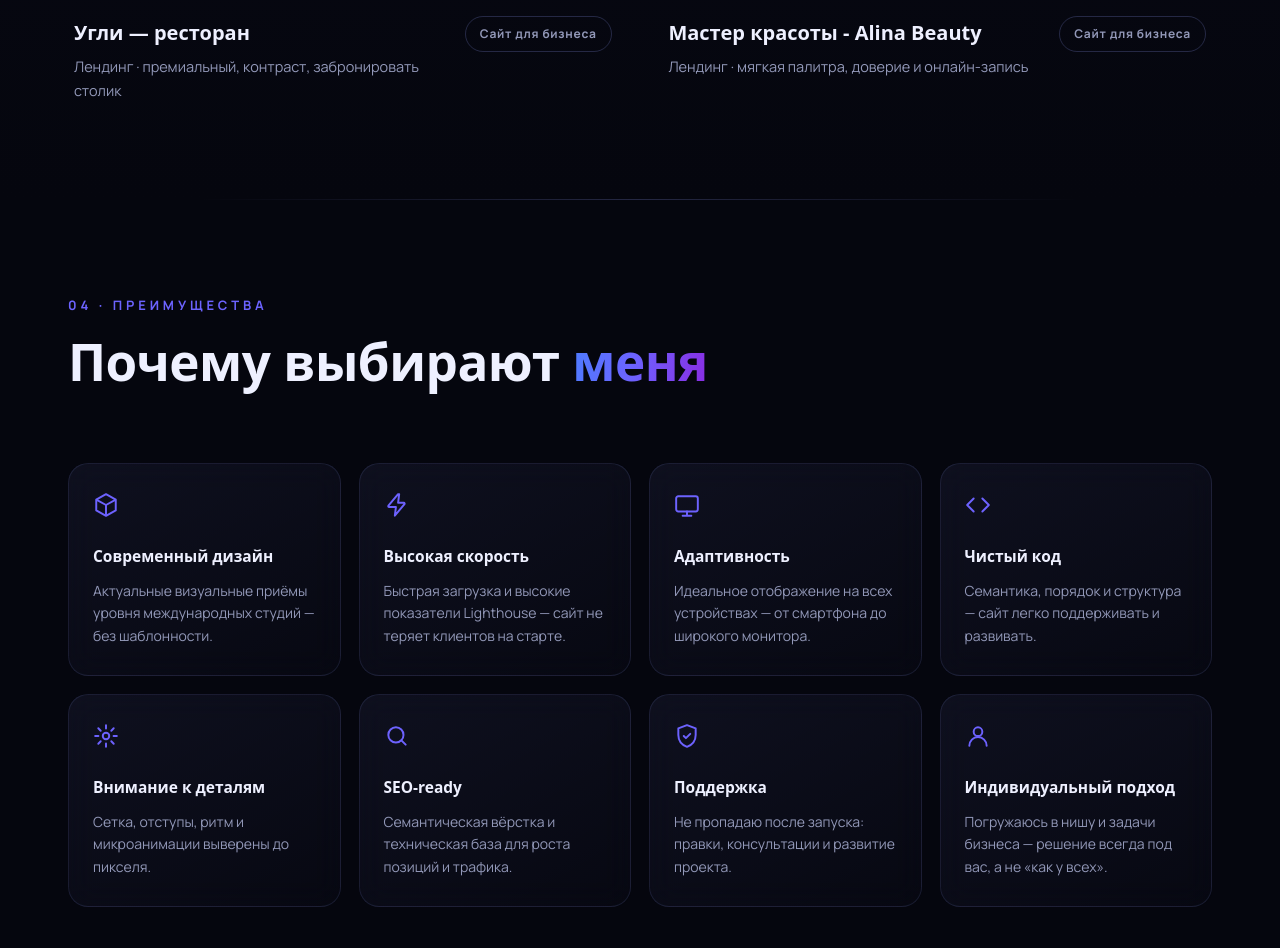
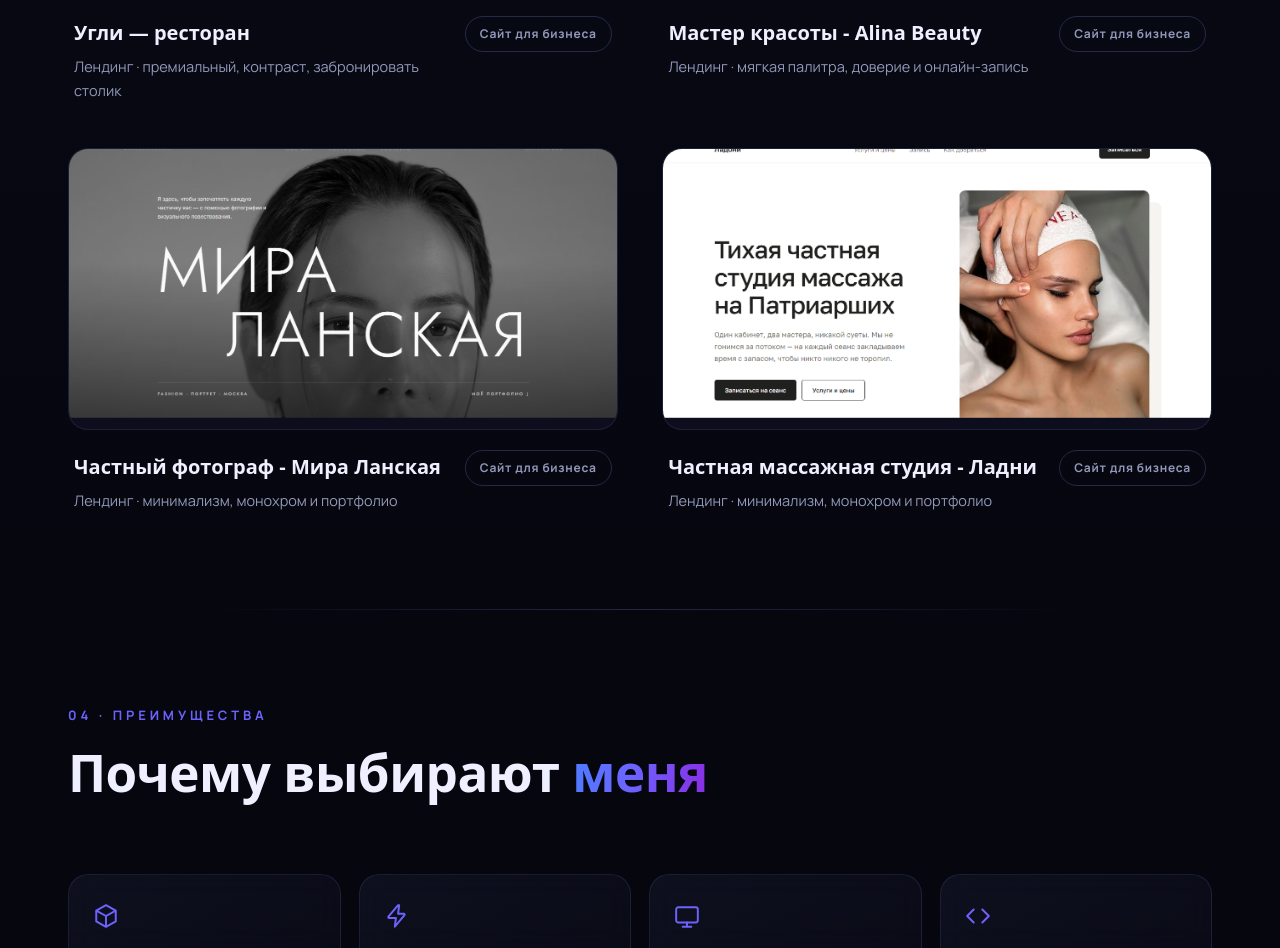
Before and after one commit to DevIvan1/DevIvan1.github.io, a plain HTML site: page index.html in a window 1280 px wide. Shown: the part 4440-5388 px from the top of the page. Drawn offline with nearby package versions, Linux system fonts and the light colour scheme; a web font is replaced by a local one.

Commit message:
Two new sites

```diff
--- a/index.html
+++ b/index.html
@@ -307,6 +307,30 @@
             <span class="work__tag">Сайт для бизнеса</span>
           </div>
         </article>
+        <article class="work reveal" data-full="assets/фотограф.PNG">
+          <button class="work__frame" aria-label="Открыть кейс: Частный фотограф - Мира Ланская">
+            <img src="assets/фотограф.PNG" alt="Сайт Частного фотографа Миры — минималистичный дизайн в черно-белых тонах с адаптацией под портфолио заказчика " loading="lazy" width="1343" height="673">
+          </button>
+          <div class="work__meta">
+            <div>
+              <h3>Частный фотограф - Мира Ланская</h3>
+              <p>Лендинг · минимализм, монохром и портфолио</p>
+            </div>
+            <span class="work__tag">Сайт для бизнеса</span>
+          </div>
+        </article>
+        <article class="work reveal" data-full="assets/Массажист.PNG">
+          <button class="work__frame" aria-label="Открыть кейс: Частная массажная студия - Ладони">
+            <img src="assets/Массажист.PNG" alt="Сайт Частной массажной студии Ладони — минималистичный дизайн в черно-белых тонах с адаптацией под портфолио заказчика " loading="lazy" width="1343" height="673">
+          </button>
+          <div class="work__meta">
+            <div>
+              <h3>Частная массажная студия - Ладни</h3>
+              <p>Лендинг · минимализм, монохром и портфолио</p>
+            </div>
+            <span class="work__tag">Сайт для бизнеса</span>
+          </div>
+        </article>
       </div>
     </section>
 
```
Also changed, not shown: assets/Массажист.PNG (added), assets/фотограф.PNG (added).
